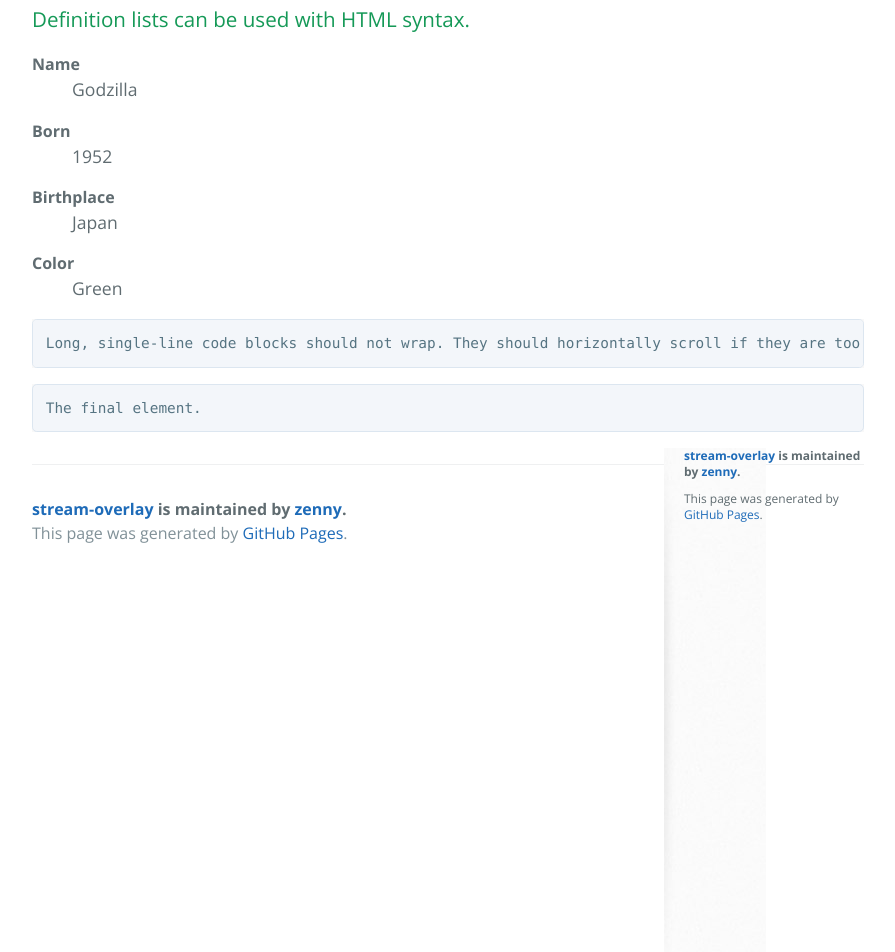
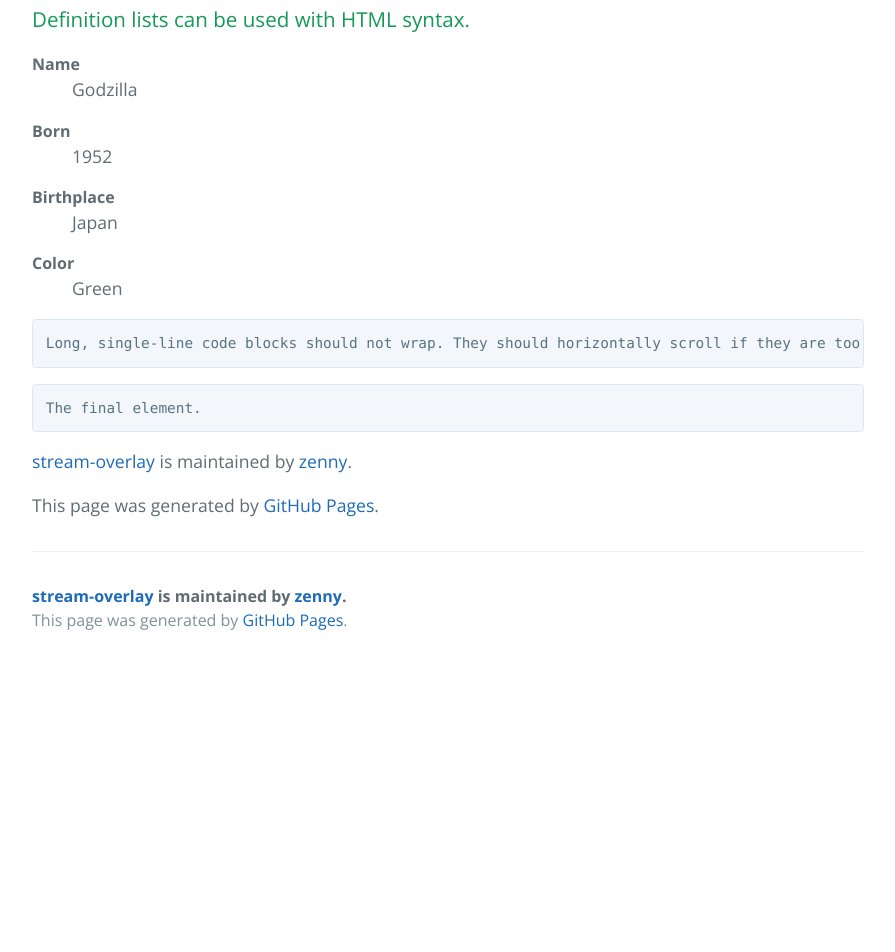
Before and after one commit to zenny/stream-overlay, a Jekyll site: the page built from index.md, in a window 1280 px wide. Shown: the part 3436-4388 px from the top of the page, without its empty margins (192-1087 px from the left). Built offline with Jekyll 4.4.1, drawn with Linux system fonts in a browser that asks for light colours; the repository's description, which GitHub fills in, is left out; after the commit the page ends 4100 px from its top, so only the background shows below that.

Commit message:
Update jekyll-theme-cayman.scss

```diff
--- a/_sass/jekyll-theme-cayman.scss
+++ b/_sass/jekyll-theme-cayman.scss
@@ -31,20 +31,6 @@ body {
   font-size: 16px;
   line-height: 1.5;
   color: $body-text-color;
-}
-aside#sidebar {
-  float: right;
-  width: 200px;
-  min-height: 504px;
-  padding-left: 20px;
-  font-size: 12px;
-  line-height: 1.3;
-  background: transparent url(../images/sidebar-bg.jpg) 0 0 no-repeat;
-}
-
-aside#sidebar p.repo-owner,
-aside#sidebar p.repo-owner a {
-  font-weight: bold;
 }
 a {
   color: $body-link-color;
```
